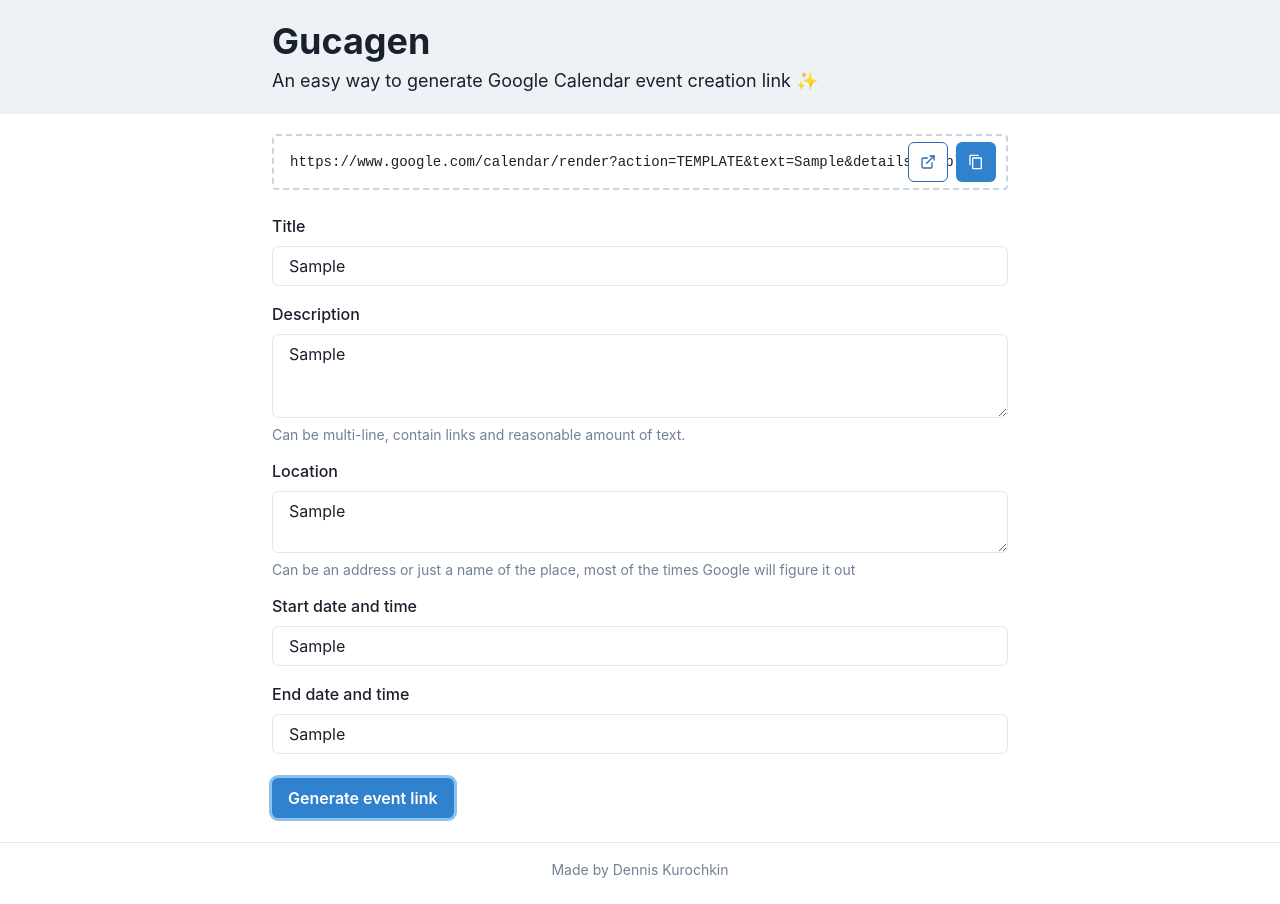
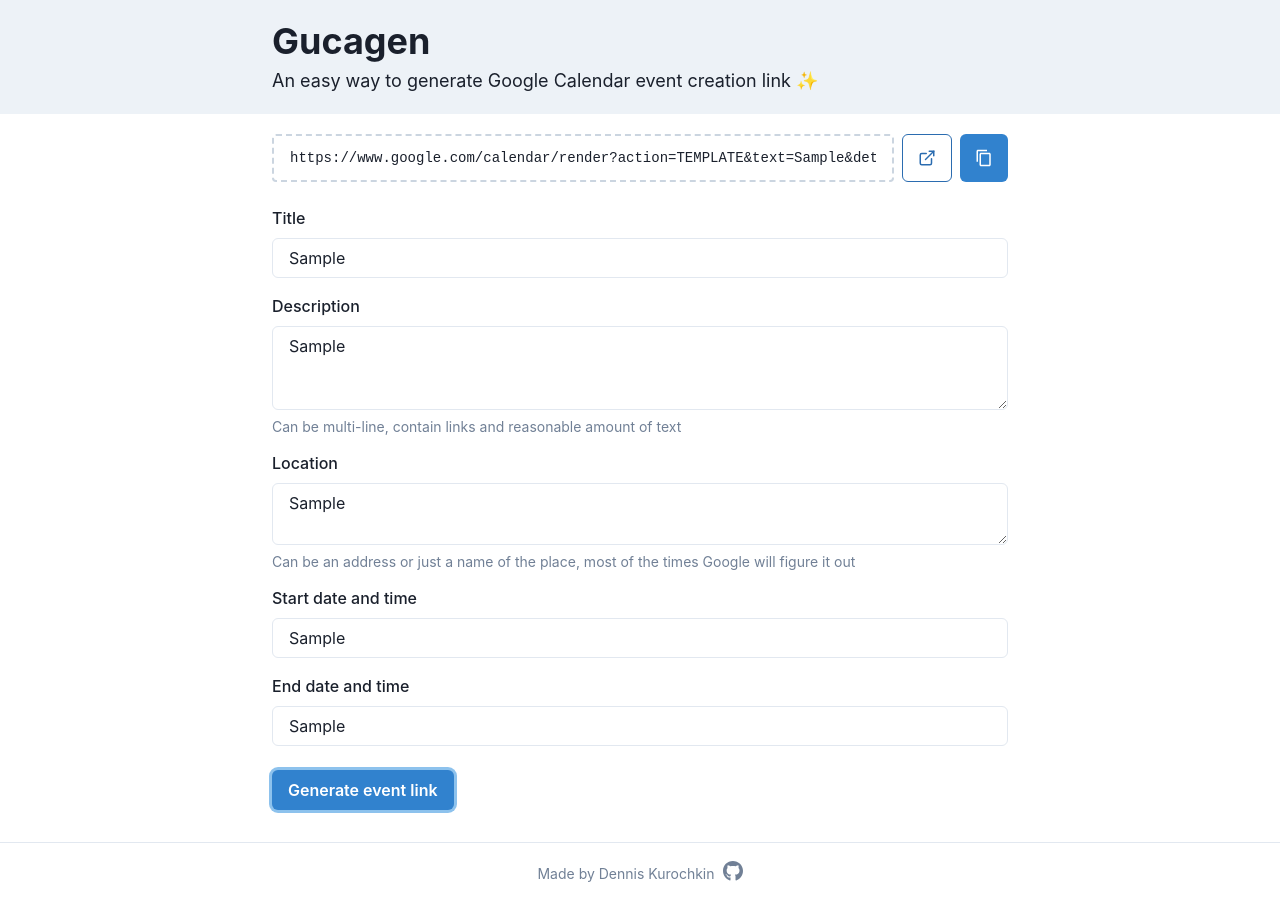
Before and after one commit to dennis-kurochkin/google-calendar-link-generator, a Next.js app: page / in a window 1280 px wide. Both pictures are taken after typing "Sample", "Sample", "Sample", "Sample", "Sample" into the empty fields and a click on the button "Generate event link". Built offline with nearby package versions, Linux system fonts and the light colour scheme.

Commit message:
feat: enhance output and footer

```diff
--- a/components/Footer.tsx
+++ /dev/null
@@ -1,24 +0,0 @@
-import React from 'react'
-import { Box, Container, Text } from '@chakra-ui/react'
-
-const Footer: React.FC = () => (
-  <Box
-    as="footer"
-    borderTopWidth="1px"
-  >
-    <Container
-      maxW="container.md"
-      py={{ base: 3, md: 4 }}
-    >
-      <Text
-        textAlign="center"
-        fontSize="sm"
-        color="gray.500"
-      >
-        Made by Dennis Kurochkin
-      </Text>
-    </Container>
-  </Box>
-)
-
-export default Footer
--- /dev/null
+++ b/components/Footer/Footer.tsx
@@ -0,0 +1,48 @@
+import React from 'react'
+import {
+  Box, Button, ButtonGroup, Container, Icon, IconButton, Link, Text,
+} from '@chakra-ui/react'
+import { FaGithub, FaLinkedin } from 'react-icons/fa'
+import { links } from './data'
+
+const Footer: React.FC = () => (
+  <Box
+    as="footer"
+    borderTopWidth="1px"
+  >
+    <Container
+      maxW="container.md"
+      py={{ base: 3, md: 4 }}
+    >
+      <Text
+        display="flex"
+        alignItems="center"
+        justifyContent="center"
+        textAlign="center"
+        fontSize="sm"
+        color="gray.500"
+      >
+        Made by Dennis Kurochkin
+        <ButtonGroup
+          size="sm"
+          ml="2"
+        >
+          <Link
+            href={links.github}
+            background="transparent"
+            isExternal
+          >
+            <Icon
+              as={FaGithub}
+              aria-label="GitHub"
+              w="5"
+              h="6"
+            />
+          </Link>
+        </ButtonGroup>
+      </Text>
+    </Container>
+  </Box>
+)
+
+export default Footer
--- /dev/null
+++ b/components/Footer/data/index.ts
@@ -0,0 +1 @@
+export { default as links } from './links'
--- /dev/null
+++ b/components/Footer/data/links.ts
@@ -0,0 +1,3 @@
+export default {
+  github: 'https://github.com/dennis-kurochkin/',
+}
--- /dev/null
+++ b/components/Footer/index.ts
@@ -0,0 +1 @@
+export { default } from './Footer'
--- a/components/Generator/components/Form.tsx
+++ b/components/Generator/components/Form.tsx
@@ -18,7 +18,8 @@ const Form = ({ onGetLinkParams }: { onGetLinkParams: Function}) => {
 
   return (
     <Box
-      py={{ base: 5, md: 6 }}
+      pt={{ base: 5, md: 6 }}
+      pb="8"
     >
       <FormControl
         id="title"
@@ -44,7 +45,7 @@ const Form = ({ onGetLinkParams }: { onGetLinkParams: Function}) => {
           onInput={(e: React.FormEvent<HTMLTextAreaElement>) => setDescription(e.currentTarget.value)}
         />
         <FormHelperText>
-          Can be multi-line, contain links and reasonable amount of text.
+          Can be multi-line, contain links and reasonable amount of text
         </FormHelperText>
       </FormControl>
       <FormControl
--- a/components/Generator/components/OutputArea.tsx
+++ b/components/Generator/components/OutputArea.tsx
@@ -1,6 +1,6 @@
 import React, { useRef } from 'react'
 import {
-  Button, Input, InputGroup, InputRightElement, Link, useToast,
+  Box, Button, Input, Link, useToast,
 } from '@chakra-ui/react'
 import { CopyIcon, ExternalLinkIcon } from '@chakra-ui/icons'
 import styles from './OutputArea.module.css'
@@ -10,8 +10,8 @@ const OutputArea = ({ value }: { value: string }) => {
   const toast = useToast()
   const isEmpty = !value
 
-  const copyInputContent = (): void => {
-    inputElement?.current?.select()
+  const copyInputContent = () => {
+    inputElement.current!.select()
     document.execCommand('copy')
 
     toast({
@@ -23,52 +23,57 @@ const OutputArea = ({ value }: { value: string }) => {
     })
   }
 
+  const inputKeyPressHandler = (e: React.KeyboardEvent) => [' ', 'Enter'].includes(e.key) && copyInputContent()
+
   return (
-    <InputGroup>
+    <Box
+      display="flex"
+    >
       <Input
+        ref={inputElement}
         className={`${styles.input} ${isEmpty ? styles.inputEmpty : styles.inputFilled}`}
         value={value}
-        ref={inputElement}
         placeholder="Your link will be here"
         size="lg"
         fontSize="sm"
         border="2px dashed"
         borderColor="gray.300"
         borderRadius="4px"
-        height="14"
         readOnly
         onClick={copyInputContent}
+        onKeyPress={inputKeyPressHandler}
       />
       {!isEmpty && (
-        <InputRightElement
-          width="7rem"
+        <Box
+          display="flex"
+          ml="2"
         >
           <Button
             as={Link}
             href={value}
             isExternal
             colorScheme="blue"
-            size="md"
+            size="lg"
             width="10"
-            mt="4"
             variant="outline"
             backgroundColor="white"
+            title="Open generated calendar link in a new tab"
           >
             <ExternalLinkIcon />
           </Button>
           <Button
             colorScheme="blue"
-            size="md"
+            size="lg"
             width="10"
-            mt="4"
             ml="2"
+            title="Copy generated calendar link"
             onClick={copyInputContent}
           >
             <CopyIcon />
           </Button>
-        </InputRightElement>
+        </Box>
       )}
-    </InputGroup>
+    </Box>
   )
 }
 
--- a/package.json
+++ b/package.json
@@ -15,7 +15,8 @@
     "framer-motion": "^4.1.17",
     "next": "10.x",
     "react": "17.x",
-    "react-dom": "17.x"
+    "react-dom": "17.x",
+    "react-icons": "^4.2.0"
   },
   "devDependencies": {
     "@types/react": "^17.0.14",
```
Also changed, not shown: 1 other file (tests, documents, lock files or other folders).
